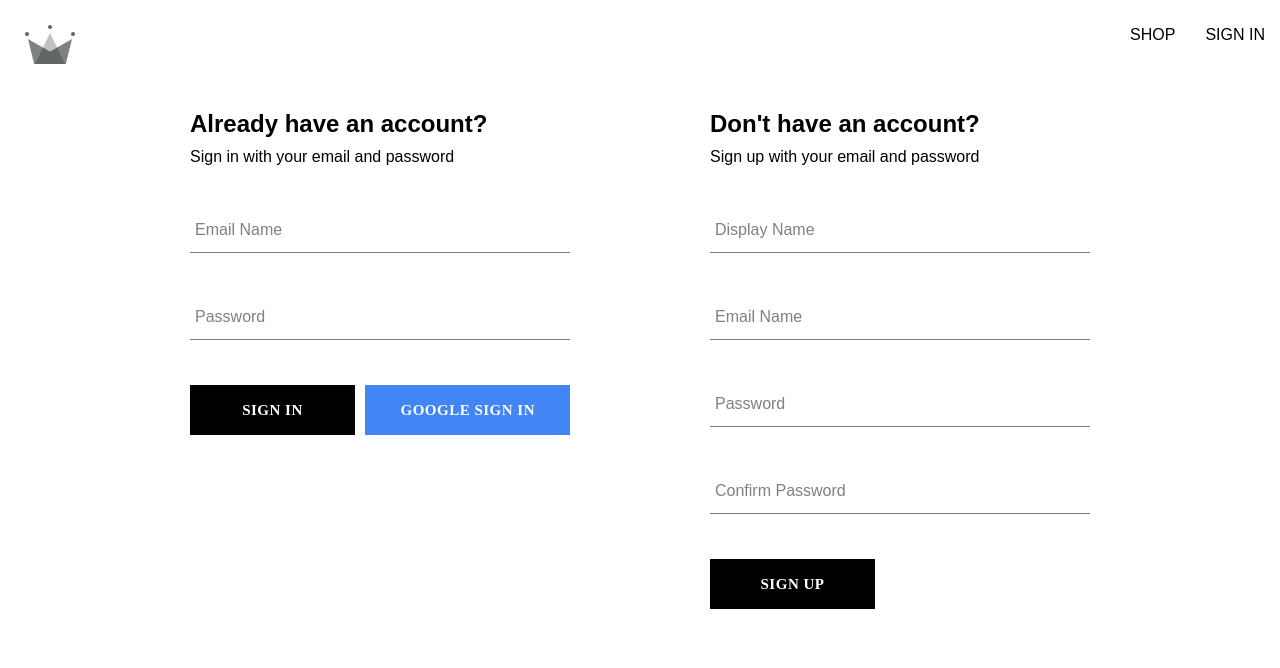
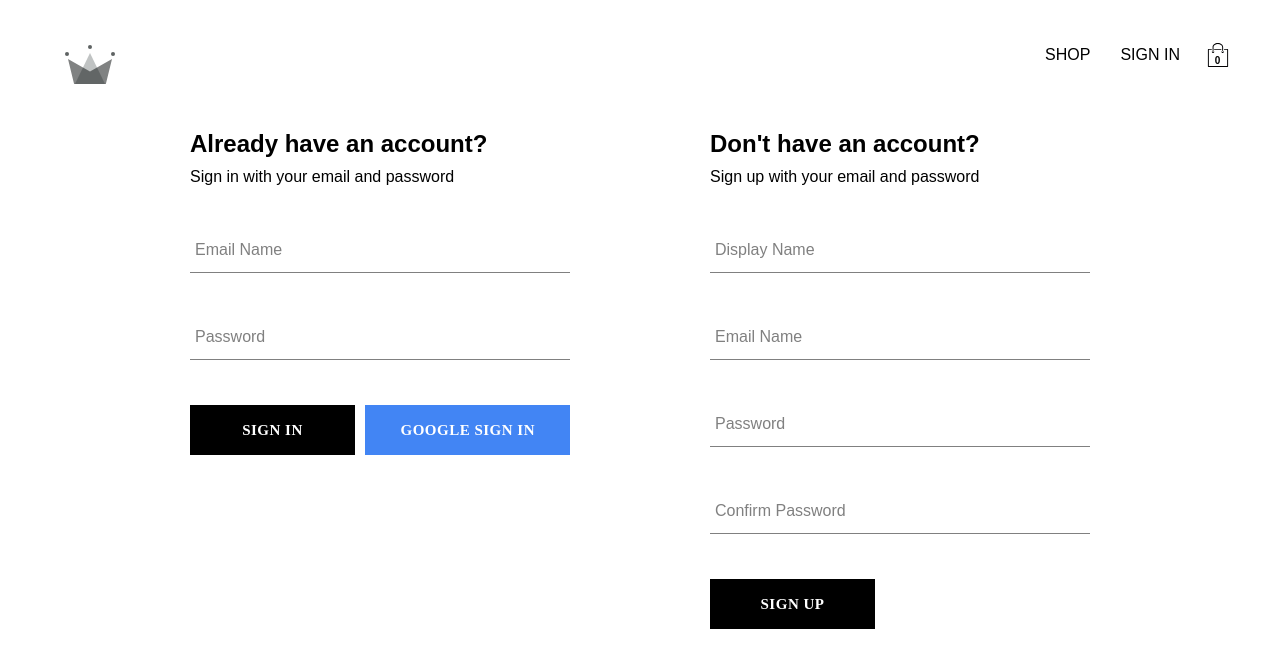
Before and after one commit to Woody26467/crwn-clothing, a React (Create React App) app: page /auth in a window 1280 px wide. Shown: the top 668 px of the page. Built offline with nearby package versions, Linux system fonts and the light colour scheme; no server answers; a web font is replaced by a local one.

Commit message:
add cart context and shopping icon as well as cart dropdown

```diff
--- /dev/null
+++ b/src/components/cart-dropdown/cart-dropdown.component.jsx
@@ -0,0 +1,14 @@
+import Button from '../button/button.component'
+
+import './cart-dropdown.styles.scss'
+
+const CartDropdown = () => {
+  return (
+    <div className='cart-dropdown-container'>
+      <div className='cart-items' />
+      <Button>GO TO CHECKOUT</Button>
+    </div>
+  )
+}
+
+export default CartDropdown
--- /dev/null
+++ b/src/components/cart-dropdown/cart-dropdown.styles.scss
@@ -0,0 +1,29 @@
+.cart-dropdown-container {
+  position: absolute;
+  width: 240px;
+  height: 340px;
+  display: flex;
+  flex-direction: column;
+  padding: 20px;
+  border: 1px solid black;
+  background-color: white;
+  top: 90px;
+  right: 40px;
+  z-index: 5;
+
+  .empty-message {
+    font-size: 18px;
+    margin: 50px auto;
+  }
+
+  .cart-items {
+    height: 240px;
+    display: flex;
+    flex-direction: column;
+    overflow: auto;
+  }
+
+  button {
+    margin-top: auto;
+  }
+}
--- /dev/null
+++ b/src/components/cart-icon/cart-icon.component.jsx
@@ -0,0 +1,21 @@
+import { useContext } from 'react'
+
+import { ReactComponent as ShoppingIcon } from '../../assets/shopping-bag.svg'
+
+import { CartContext } from '../../contexts/cart.context'
+
+import './cart-icon.styles.scss'
+
+const CartIcon = () => {
+  const { isCartOpen, setIsCartOpen } = useContext(CartContext)
+
+  const toggleIsCartOpen = () => setIsCartOpen(!isCartOpen)
+  return (
+    <div className='cart-icon-container' onClick={toggleIsCartOpen}>
+      <ShoppingIcon className='shopping-icon' />
+      <span className='item-count'>0</span>
+    </div>
+  )
+}
+
+export default CartIcon
--- /dev/null
+++ b/src/components/cart-icon/cart-icon.styles.scss
@@ -0,0 +1,21 @@
+.cart-icon-container {
+  width: 45px;
+  height: 45px;
+  position: relative;
+  display: flex;
+  align-items: center;
+  justify-content: center;
+  cursor: pointer;
+
+  .shopping-icon {
+    width: 24px;
+    height: 24px;
+  }
+
+  .item-count {
+    position: absolute;
+    font-size: 10px;
+    font-weight: bold;
+    bottom: 12px;
+  }
+}
--- /dev/null
+++ b/src/contexts/cart.context.jsx
@@ -0,0 +1,13 @@
+import { createContext, useState } from 'react'
+
+export const CartContext = createContext({
+  isCartOpen: false,
+  setIsCartOpen: () => {},
+})
+
+export const CartProvider = ({ children }) => {
+  const [isCartOpen, setIsCartOpen] = useState(false)
+  const value = { isCartOpen, setIsCartOpen }
+
+  return <CartContext.Provider value={value}> {children}</CartContext.Provider>
+}
--- a/src/index.js
+++ b/src/index.js
@@ -8,13 +8,16 @@
 import { ProductsProvider } from './contexts/products.context'
 
 import './index.scss'
+import { CartProvider } from './contexts/cart.context'
 const root = ReactDOM.createRoot(document.getElementById('root'))
 root.render(
   <React.StrictMode>
     <BrowserRouter>
       <UserProvider>
         <ProductsProvider>
-          <App />
+          <CartProvider>
+            <App />
+          </CartProvider>
         </ProductsProvider>
       </UserProvider>
     </BrowserRouter>
--- a/src/index.scss
+++ b/src/index.scss
@@ -1,5 +1,6 @@
 body {
   margin: 0;
+  padding: 20px 40px;
   font-family: 'Barlow Condensed', sans-serif;
   -webkit-font-smoothing: antialiased;
   -moz-osx-font-smoothing: grayscale;
--- a/src/routes/navigation/navigation.component.jsx
+++ b/src/routes/navigation/navigation.component.jsx
@@ -1,15 +1,20 @@
 import { Fragment, useContext } from 'react'
 import { Outlet, Link } from 'react-router-dom'
 
+import CartIcon from '../../components/cart-icon/cart-icon.component'
+import CartDropdown from '../../components/cart-dropdown/cart-dropdown.component'
+
+import { UserContext } from '../../contexts/user.context'
+import { CartContext } from '../../contexts/cart.context'
+
 import { ReactComponent as CrwnLogo } from '../../assets/crown.svg'
-import { UserContext } from '../../contexts/user.context'
-
 import { signOutUser } from '../../utils/firebase/firebase.utils'
 
 import './navigation.styles.scss'
 
 const Navigation = () => {
   const { currentUser } = useContext(UserContext)
+  const { isCartOpen } = useContext(CartContext)
   return (
     <Fragment>
       <div className='navigation'>
@@ -30,7 +35,9 @@
               SIGN IN
             </Link>
           )}
+          <CartIcon />
         </div>
+        {isCartOpen && <CartDropdown />}
       </div>
       <Outlet />
     </Fragment>
```
